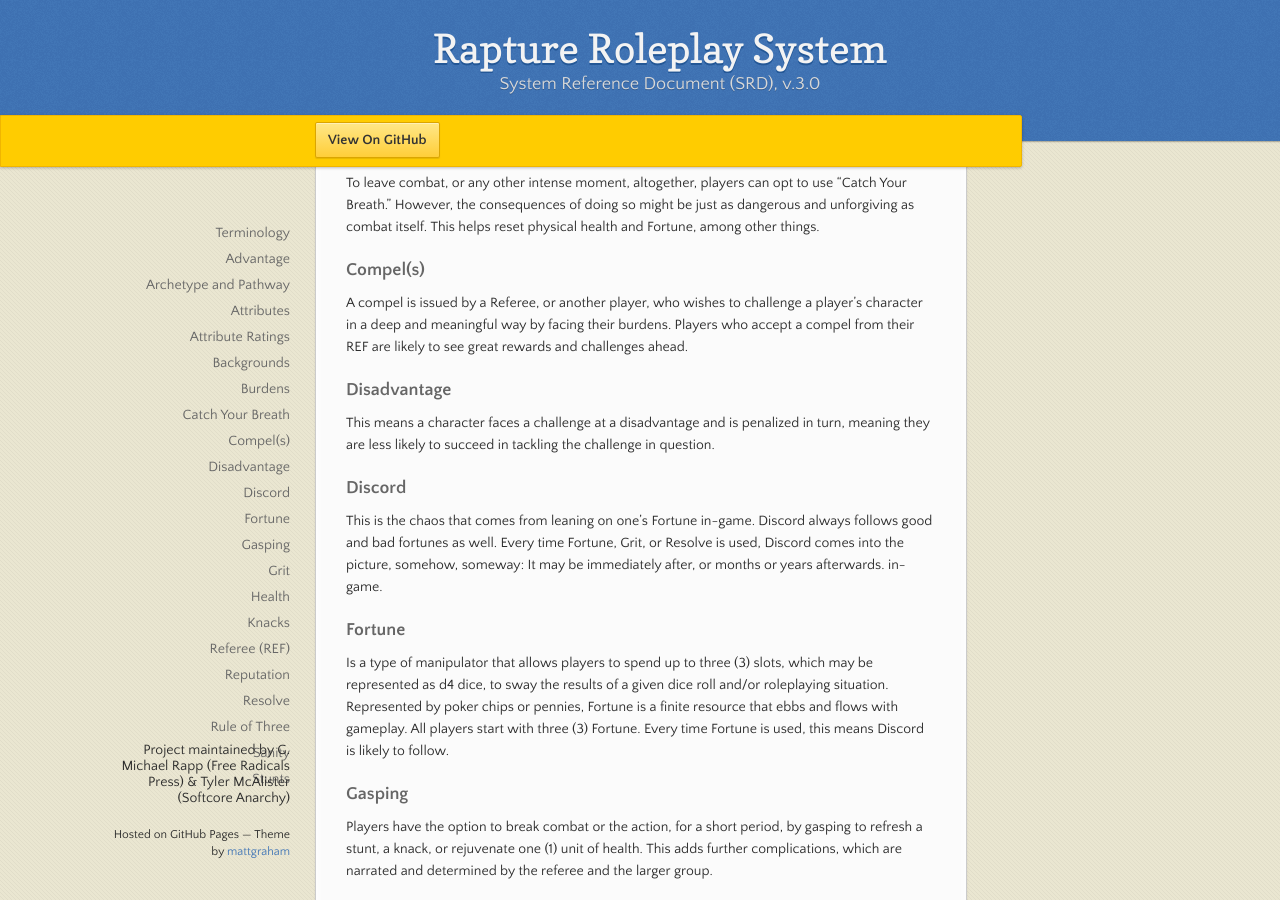
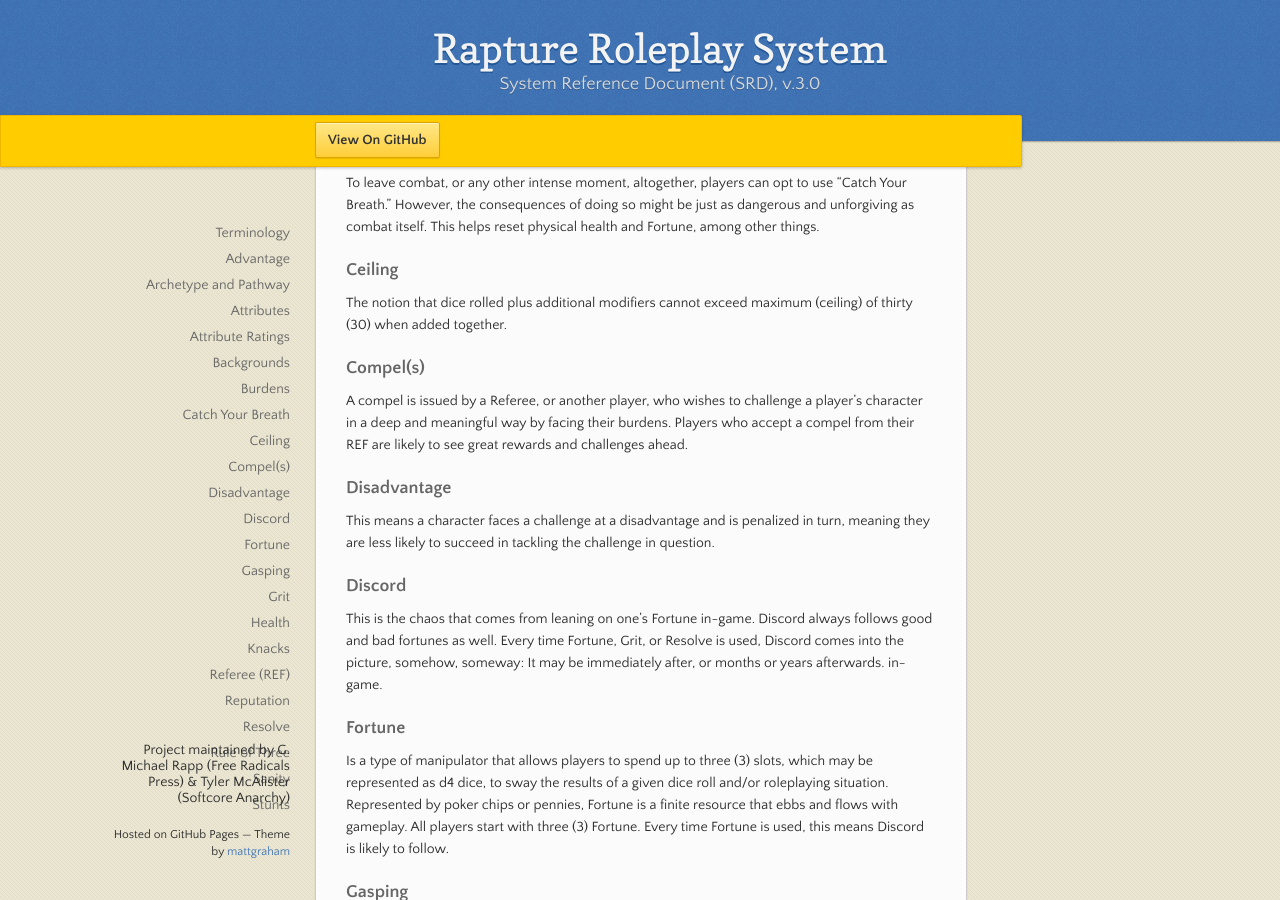
Before and after one commit to GMichaelRapp/rapture, a Jekyll site: the page built from terminology.md, in a window 1280 px wide and 900 px high, scrolled down 1018 px. Built offline with Jekyll 4.4.1, drawn with Linux system fonts in a browser that asks for light colours.

Commit message:
Update terminology.md

```diff
--- a/terminology.md
+++ b/terminology.md
@@ -36,6 +36,9 @@ Are those difficult challenges facing a character. They are often inconvenient a
 
 ### Catch Your Breath
 To leave combat, or any other intense moment, altogether, players can opt to use “Catch Your Breath.” However, the consequences of doing so might be just as dangerous and unforgiving as combat itself. This helps reset physical health and Fortune, among other things.
+
+### Ceiling
+The notion that dice rolled plus additional modifiers cannot exceed maximum (ceiling) of thirty (30) when added together.
 
 ### Compel(s)
 A compel is issued by a Referee, or another player, who wishes to challenge a player’s character in a deep and meaningful way by facing their burdens. Players who accept a compel from their REF are likely to see great rewards and challenges ahead.
```
